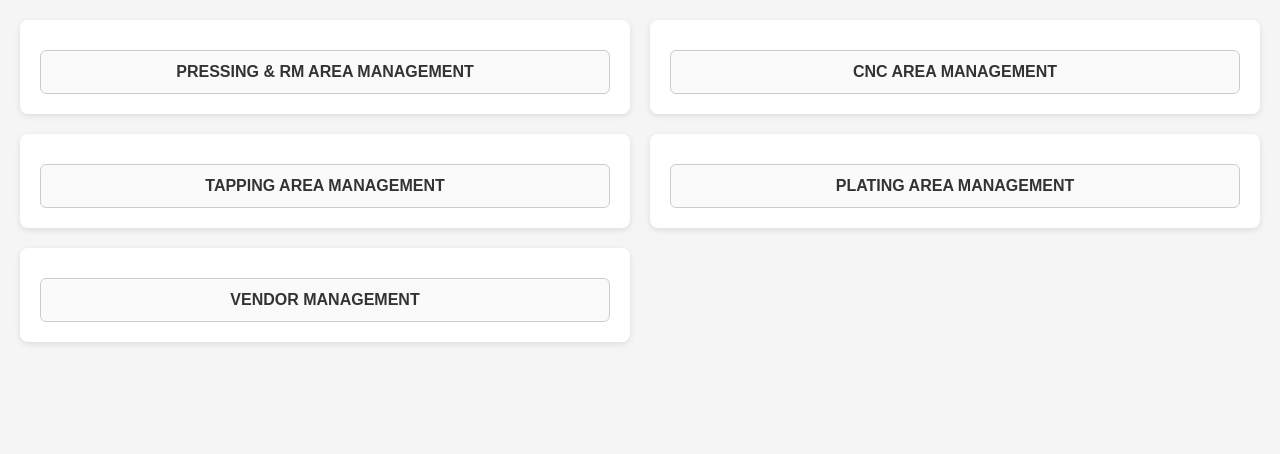
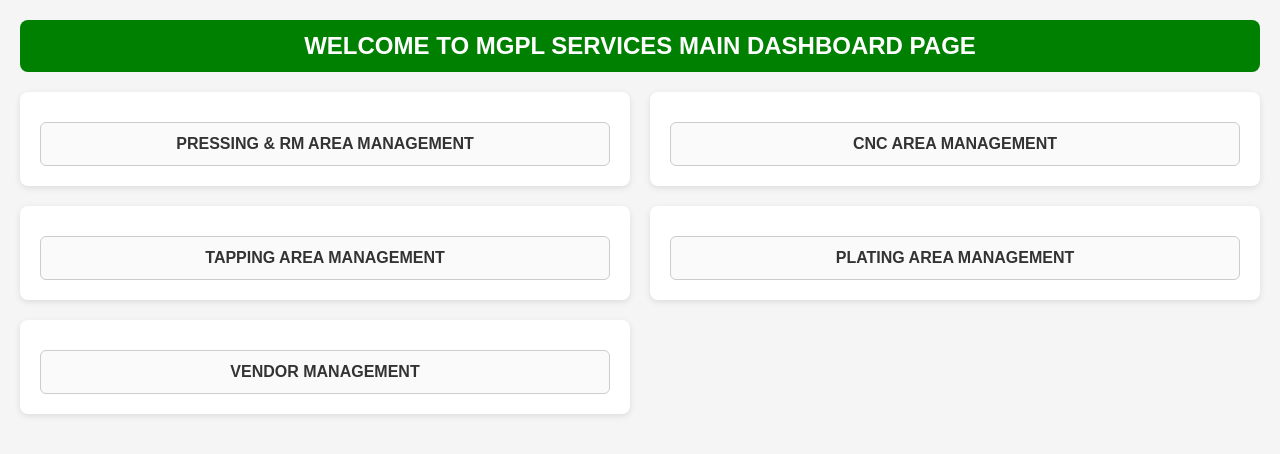
Before and after one commit to mgplservices/main_dashboard, a plain HTML site: page index.html in a window 1280 px wide. Drawn offline with Linux system fonts and the light colour scheme.

Commit message:
Update index.html

```diff
--- a/index.html
+++ b/index.html
@@ -26,11 +26,14 @@
       grid-column: 1 / span 2;
     }
     h2 {
-      margin-top: 0;
-      font-size: 18px;
-      border-bottom: 2px solid #ddd;
-      padding-bottom: 8px;
-    }
+  margin-top: 0;
+  font-size: 24px;
+  text-align: center;
+  background-color: green;
+  color: white;          /* better contrast */
+  padding: 12px;         /* space around text */
+  border-radius: 8px;    /* optional: smooth corners */
+}
     .menu-boxes {
       display: flex;
       flex-direction: column;
@@ -64,9 +67,7 @@
   </style>
 </head>
 <body>
-
-
-
+<h2>WELCOME TO MGPL SERVICES MAIN DASHBOARD PAGE</h2>
     <div class="container">
     <!-- Block 1: PRESSING -->
     <div class="block">
```
